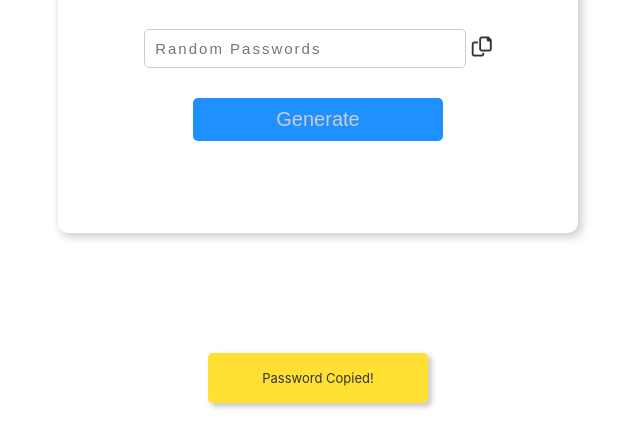
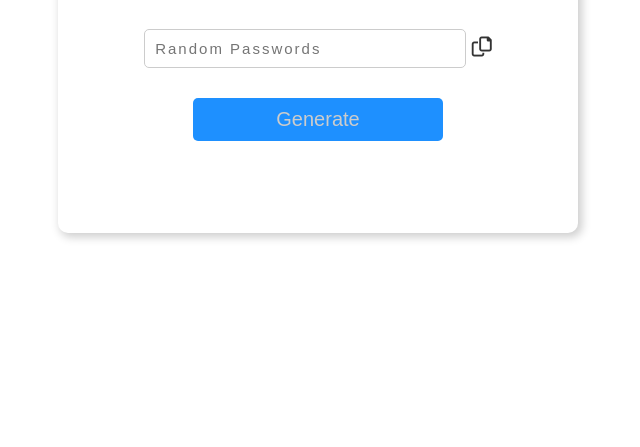
Before and after one commit to jadismail/Password_Generator, a plain HTML site: page index.html in a window 1280 px wide. Shown: the part 295-742 px from the top of the page, without its empty margins (322-962 px from the left). Drawn offline with Linux system fonts and the light colour scheme; a web font is replaced by a local one.

Commit message:
Fix the copyPassword() function.

```diff
--- a/index.html
+++ b/index.html
@@ -24,7 +24,7 @@
         </div>
 
     </div>
-    <div class="alert-box ">
+    <div class="alert-box hide">
         Password Copied!
     </div>
 
--- a/main.js
+++ b/main.js
@@ -30,6 +30,7 @@ function createPassword() {
 }
 
 function copyPassword() {
+    if (inputElement.value) {
         inputElement.select();
         // document.execCommand('copy') // another way to copy the input
         navigator.clipboard.writeText(inputElement.value);
@@ -40,3 +41,4 @@ function copyPassword() {
             alertBox.classList.add('hide')
         }, 2000);
     }
+}
```
Lines whose indentation alone changed are shown as unchanged.
